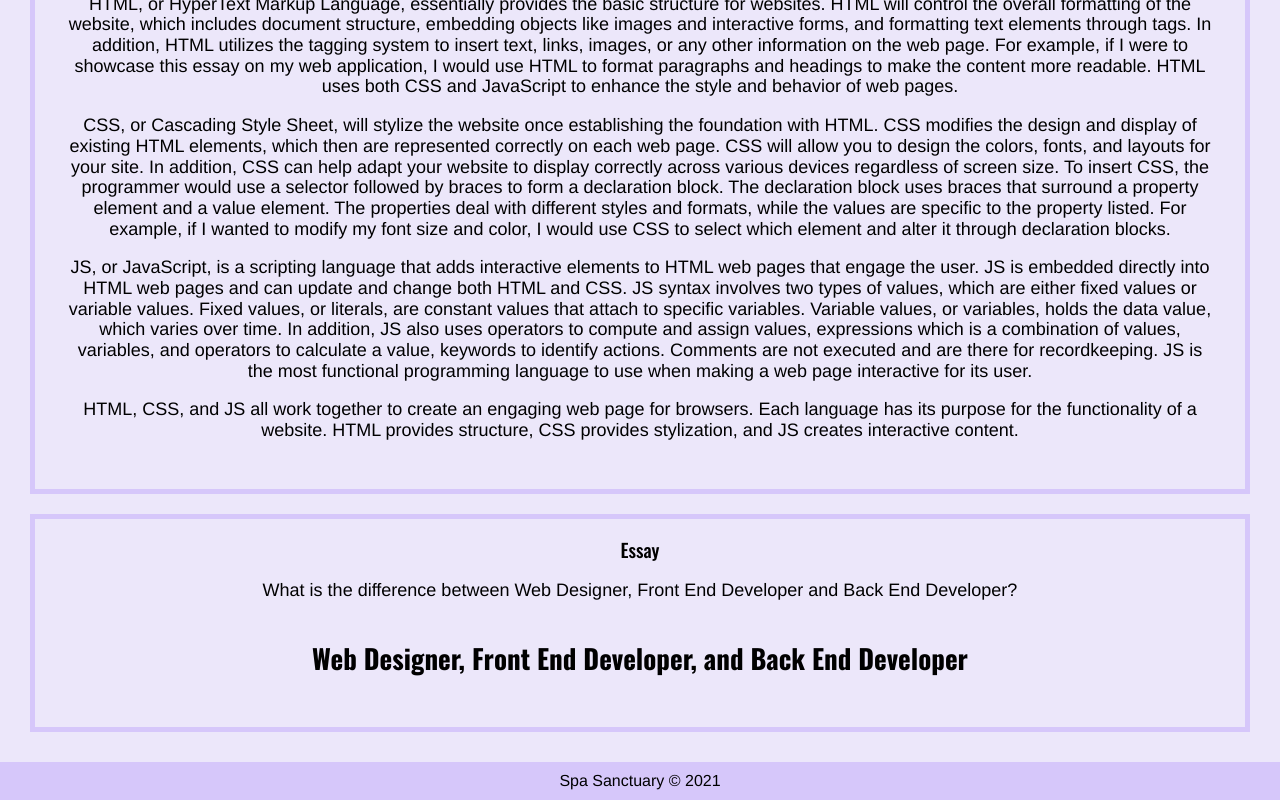
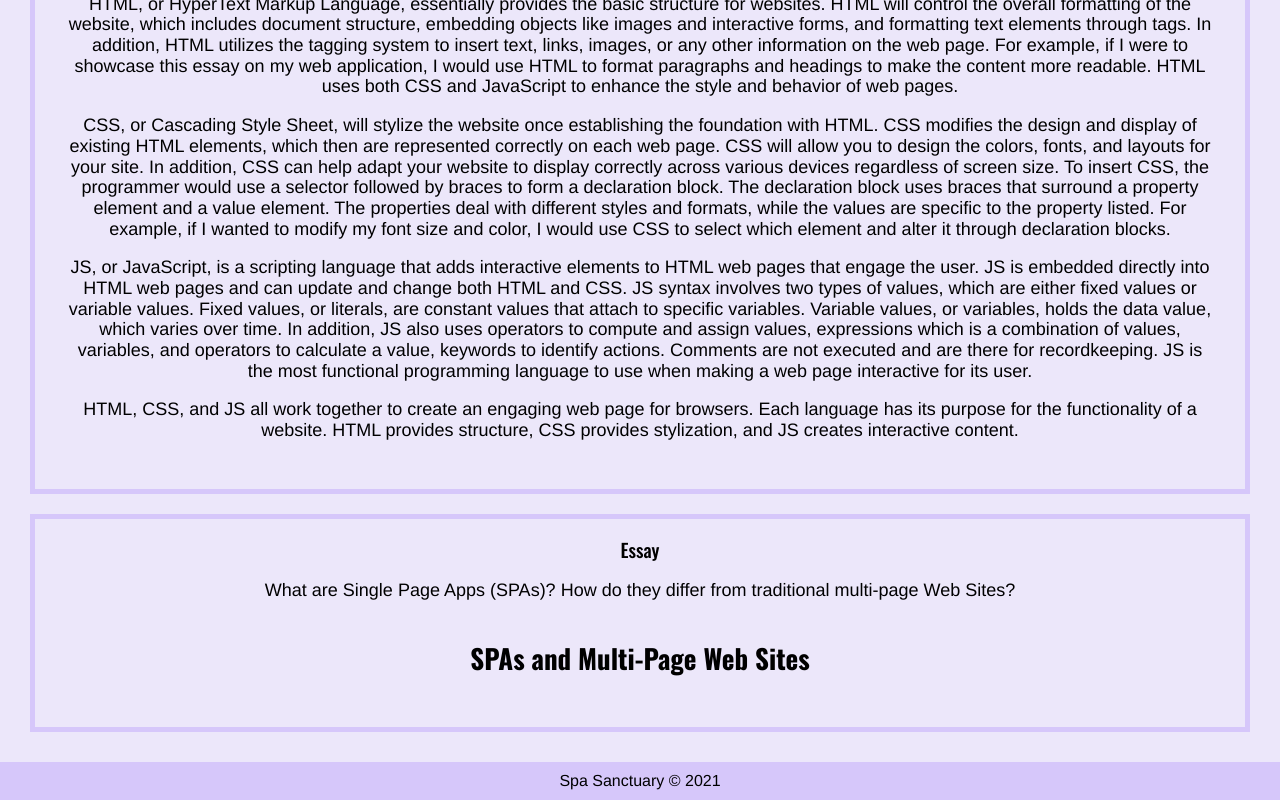
Before and after one commit to cpollock911/uclax-web1-summer21, a React (Create React App) app: page /homework in a window 1280 px wide. Shown: the part 1697-2497 px from the top of the page. Built offline with nearby package versions, Linux system fonts and the light colour scheme.

Commit message:
Updated Homework

```diff
--- a/src/React/Homework/Homework.jsx
+++ b/src/React/Homework/Homework.jsx
@@ -50,9 +50,9 @@ const Homework = () => {
             </Essay>
             <Essay
                 number={ 3 }
-                question='What is the difference between Web Designer, Front End Developer and Back End Developer?'
+                question='What are Single Page Apps (SPAs)? How do they differ from traditional multi-page Web Sites?'
             >
-                <h2>Web Designer, Front End Developer, and Back End Developer</h2>
+                <h2>SPAs and Multi-Page Web Sites</h2>
             </Essay>
         </div>
     );
```
